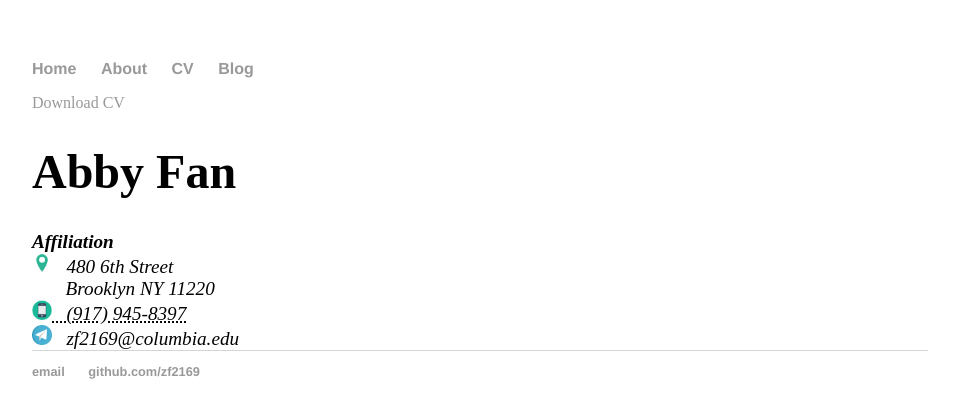
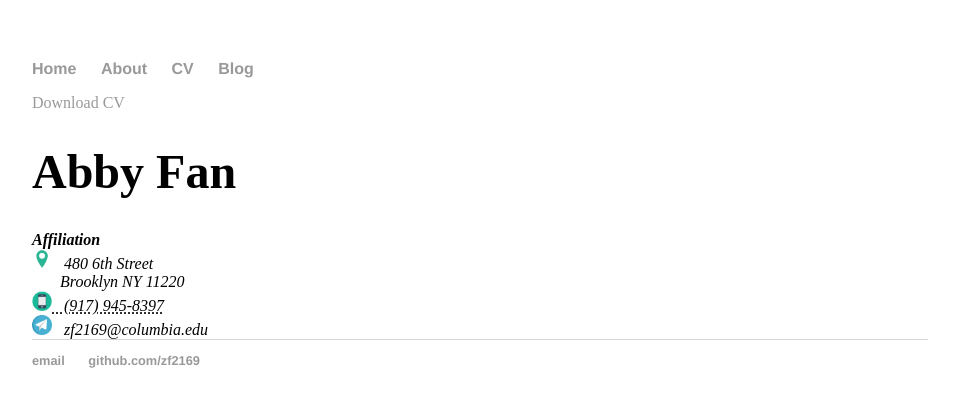
Before and after one commit to zf2169/zf2169.github.io, a Jekyll site: the page built from cv/index.html, in a window 1280 px wide. Shown: the top 418 px of the page, without its empty margins (160-1119 px from the left). Built offline with Jekyll 4.4.1, drawn with Linux system fonts in a browser that asks for light colours.

Commit message:
Update main.css

```diff
--- a/css/main.css
+++ b/css/main.css
@@ -33,9 +33,6 @@ p2 {
     line-height: 1.4em;
     color: #333;
 }
-address {
-    font-size: 1.2em;
-}
 footer {
     border-top: 1px solid #d5d5d5;
     font-size: .8em;
```
